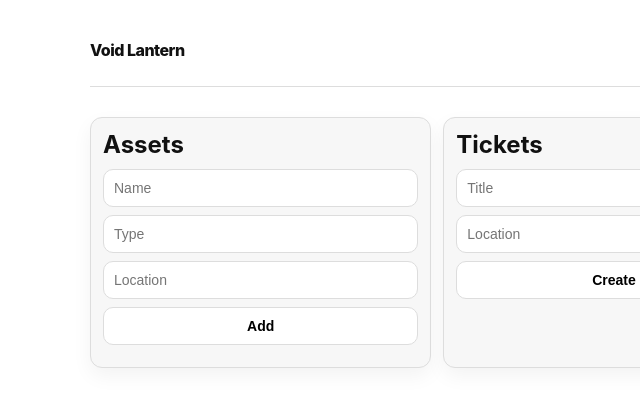
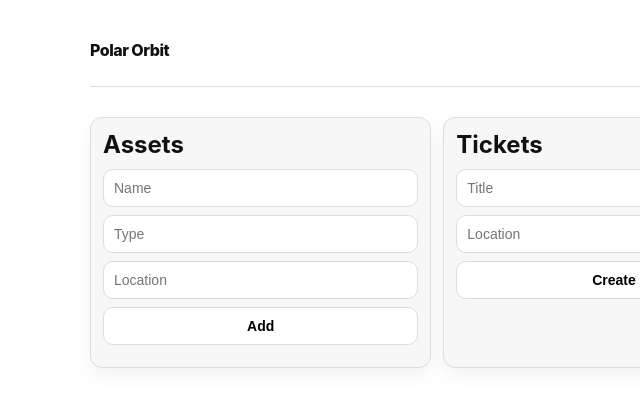
Before and after one commit to Ashutoshsingh20/bw-app-32-1774962132, a website: page public/index.html in a window 1280 px wide. Shown: the full height of the page, 26-666 px from the left. Drawn offline with Linux system fonts and the light colour scheme; no server answers.

Commit message:
chore: brand app as Polar Orbit

```diff
--- a/package.json
+++ b/package.json
@@ -1,7 +1,7 @@
 {
   "name": "bw-app-32-1774962132",
   "version": "1.0.0",
-  "description": "Void Lantern monochrome ops dashboard",
+  "description": "Polar Orbit monochrome ops dashboard",
   "type": "module",
   "scripts": {
     "start": "node server.js"
--- a/public/index.html
+++ b/public/index.html
@@ -3,13 +3,13 @@
 <head>
   <meta charset="UTF-8" />
   <meta name="viewport" content="width=device-width, initial-scale=1.0" />
-  <title>Void Lantern</title>
+  <title>Polar Orbit</title>
   <link rel="stylesheet" href="/style.css" />
 </head>
 <body>
   <div class="shell">
     <header>
-      <div class="logo">Void Lantern</div>
+      <div class="logo">Polar Orbit</div>
       <p>Monochrome ops dashboard</p>
     </header>
     <section class="metrics" id="metrics"></section>
```
Also changed, not shown: README.md.
